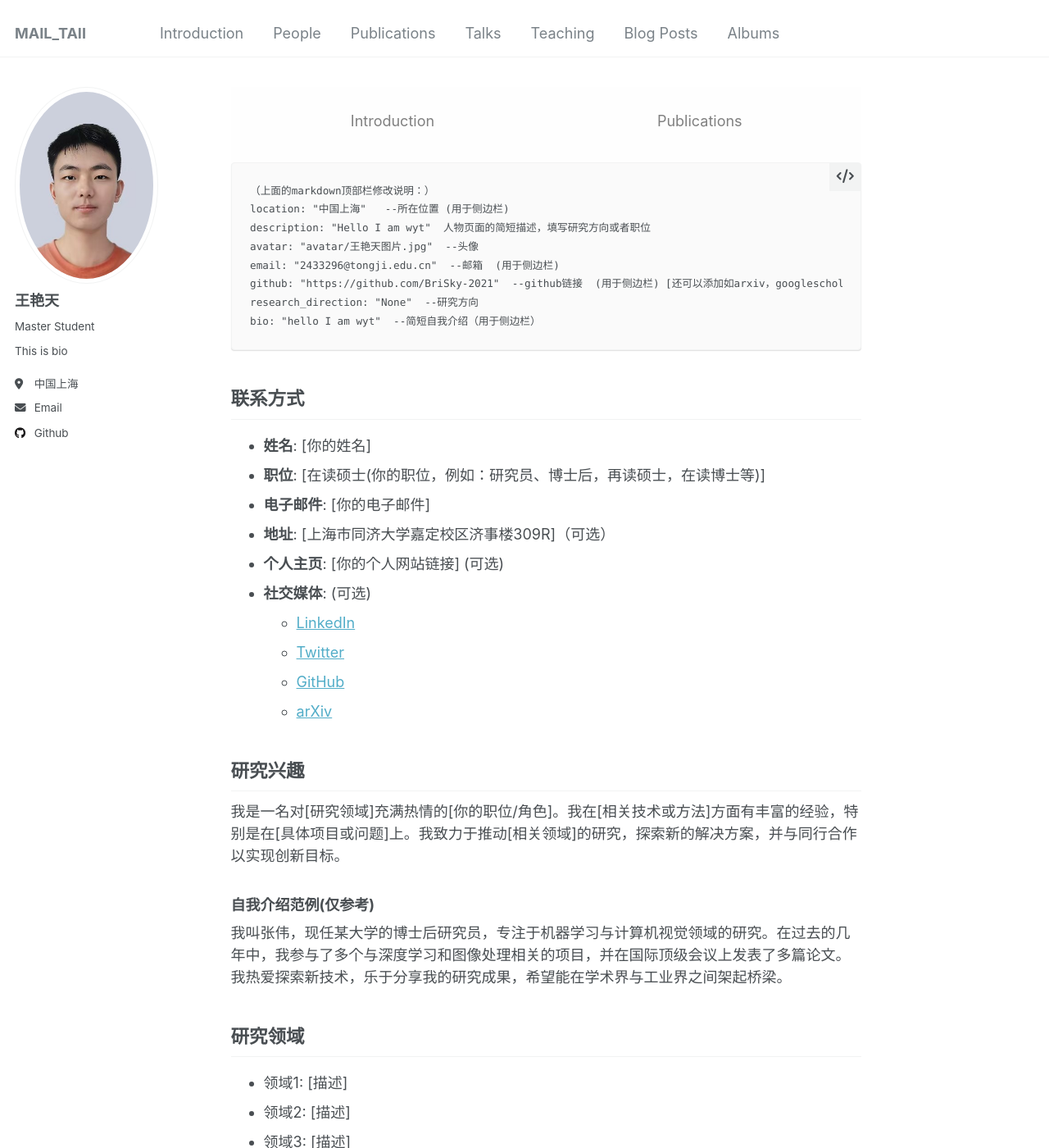
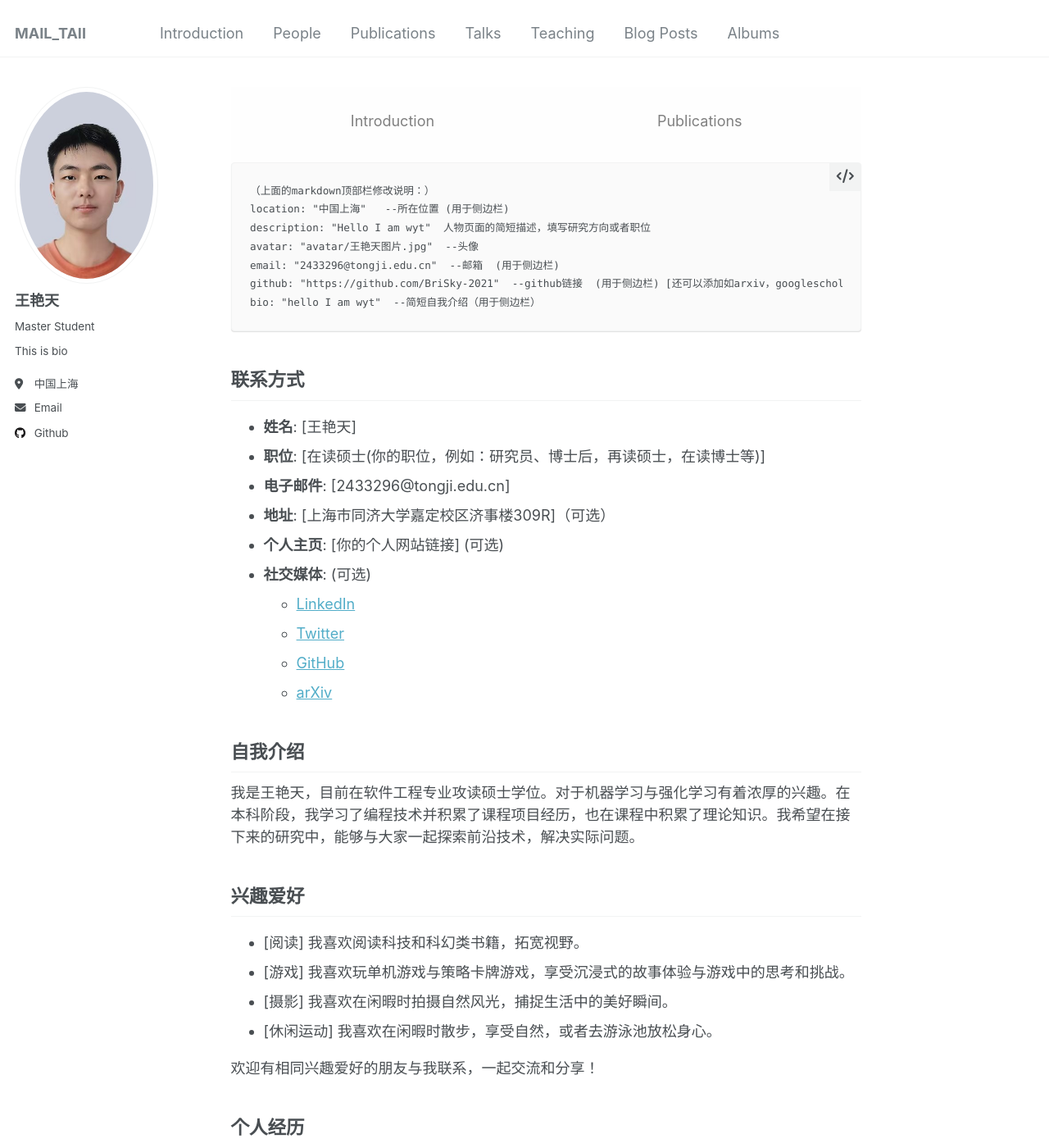
Before and after one commit to mail-taii/MAIL_TAII, a Jekyll site: the page built from _people/2_master_wyt/2_master_wyt.md, in a window 1280 px wide and 1400 px high. Shown: the whole window at 82% size. Built offline with Jekyll 4.4.1, drawn with Linux system fonts in a browser that asks for light colours; some of the changed text lies outside the part shown.

Commit message:
修改个人页面说明6

````diff
--- a/_people/2_master_wyt/2_master_wyt.md
+++ b/_people/2_master_wyt/2_master_wyt.md
@@ -11,7 +11,6 @@ description: "Master Student"
 avatar: "avatar/王艳天图片.jpg"
 email: "2433296@tongji.edu.cn"
 github: "https://github.com/BriSky-2021"
-research_direction: "None"
 bio: "This is bio"
 slug: "wyt"
 links:
@@ -28,16 +27,15 @@ description: "Hello I am wyt"  人物页面的简短描述，填写研究方向
 avatar: "avatar/王艳天图片.jpg"  --头像
 email: "2433296@tongji.edu.cn"  --邮箱  (用于侧边栏)
 github: "https://github.com/BriSky-2021"  --github链接  (用于侧边栏) [还可以添加如arxiv，googlescholar，orcid，weibo，youtube，zhihu等多种信息]
-research_direction: "None"  --研究方向
 bio: "hello I am wyt"  --简短自我介绍（用于侧边栏）
 ```
 
 
 ## 联系方式
 
-- **姓名**: [你的姓名]
+- **姓名**: [王艳天]
 - **职位**: [在读硕士(你的职位，例如：研究员、博士后，再读硕士，在读博士等)]
-- **电子邮件**: [你的电子邮件]
+- **电子邮件**: [2433296@tongji.edu.cn]
 - **地址**: [上海市同济大学嘉定校区济事楼309R]（可选）
 - **个人主页**: [你的个人网站链接] (可选)
 - **社交媒体**: (可选)
@@ -46,19 +44,17 @@ bio: "hello I am wyt"  --简短自我介绍（用于侧边栏）
     - [GitHub](https://github.com/你的链接)
     - [arXiv](https://arxiv.org/a/你的链接)
 
-## 研究兴趣
 
-我是一名对[研究领域]充满热情的[你的职位/角色]。我在[相关技术或方法]方面有丰富的经验，特别是在[具体项目或问题]上。我致力于推动[相关领域]的研究，探索新的解决方案，并与同行合作以实现创新目标。
+## 自我介绍
+我是王艳天，目前在软件工程专业攻读硕士学位。对于机器学习与强化学习有着浓厚的兴趣。在本科阶段，我学习了编程技术并积累了课程项目经历，也在课程中积累了理论知识。我希望在接下来的研究中，能够与大家一起探索前沿技术，解决实际问题。
 
-### 自我介绍范例(仅参考)
+## 兴趣爱好
+  - [阅读] 我喜欢阅读科技和科幻类书籍，拓宽视野。
+  - [游戏] 我喜欢玩单机游戏与策略卡牌游戏，享受沉浸式的故事体验与游戏中的思考和挑战。
+  - [摄影] 我喜欢在闲暇时拍摄自然风光，捕捉生活中的美好瞬间。
+  - [休闲运动] 我喜欢在闲暇时散步，享受自然，或者去游泳池放松身心。
 
-我叫张伟，现任某大学的博士后研究员，专注于机器学习与计算机视觉领域的研究。在过去的几年中，我参与了多个与深度学习和图像处理相关的项目，并在国际顶级会议上发表了多篇论文。我热爱探索新技术，乐于分享我的研究成果，希望能在学术界与工业界之间架起桥梁。
-
-## 研究领域
-
-- 领域1: [描述]
-- 领域2: [描述]
-- 领域3: [描述]
+欢迎有相同兴趣爱好的朋友与我联系，一起交流和分享！
 
 ## 个人经历
 
@@ -70,6 +66,18 @@ bio: "hello I am wyt"  --简短自我介绍（用于侧边栏）
 
 - **[学位/职位]**, [学院与专业]
   [学校名称], [入学年份] - [毕业年份]
+
+## 研究兴趣（可选）
+
+我是一名对[研究领域]充满热情的[你的职位/角色]。我在[相关技术或方法]方面有丰富的经验，特别是在[具体项目或问题]上。我致力于推动[相关领域]的研究，探索新的解决方案，并与同行合作以实现创新目标。
+
+## 研究领域（可选）
+
+- 领域1: [描述]
+- 领域2: [描述]
+- 领域3: [描述]
+
+
 
 ## 代表性论文 (可选)
 
````
